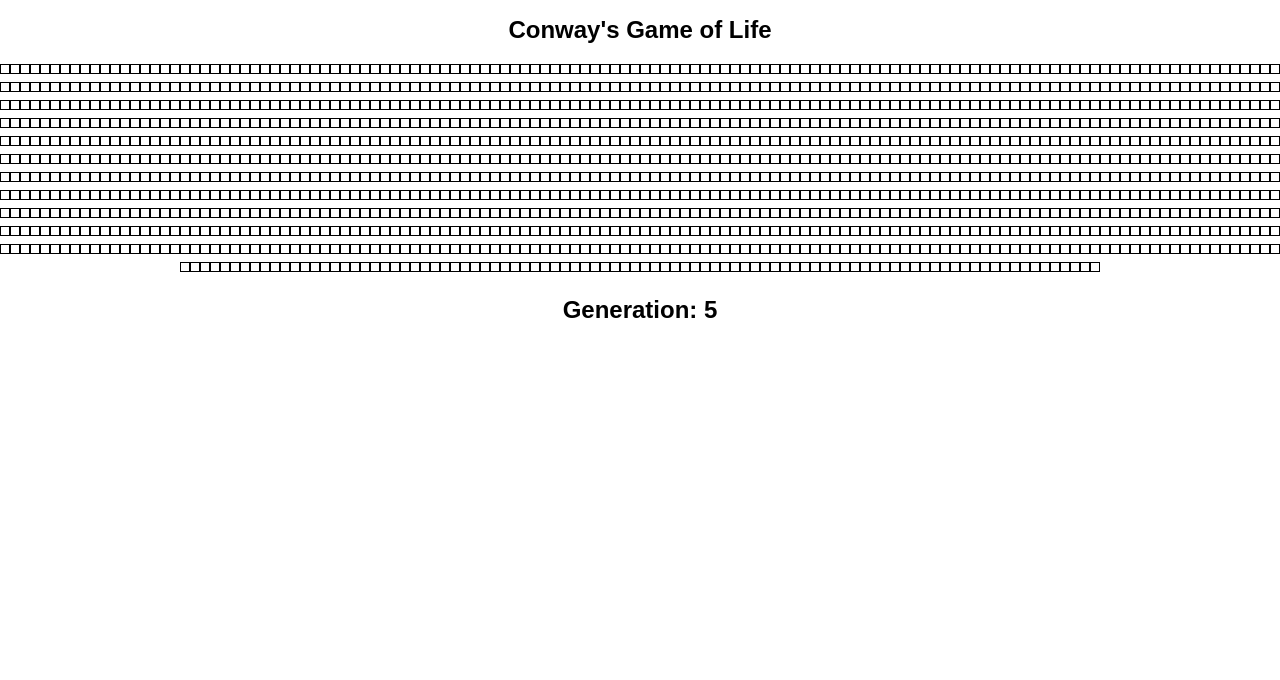
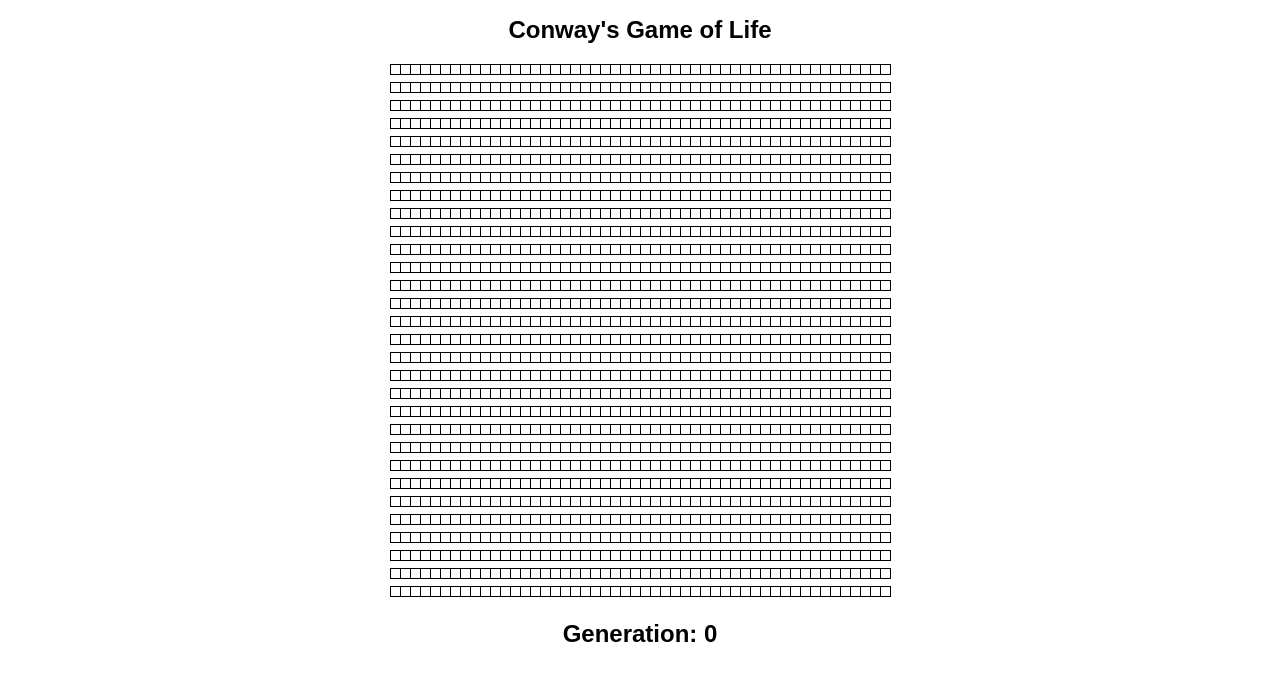
Before and after one commit to Schmidt-Aaron/gof-react, a React (Create React App) app: page / in a window 1280 px wide. Shown: the top 680 px of the page. Built offline with nearby package versions, Linux system fonts and the light colour scheme.

Commit message:
minor changes

```diff
--- a/src/App.css
+++ b/src/App.css
@@ -1,10 +1,7 @@
 .App {
-  text-align: center;
-}
-
-.App-logo {
-  animation: App-logo-spin infinite 20s linear;
-  height: 80px;
+  display: flex;
+  flex-direction: column;
+  align-items: center;
 }
 
 .App-header {
@@ -26,12 +23,14 @@
 
 .box {
   display: inline-block;
-  height:10px;
-  width:10px;
+  height:11px;
+  width:11px;
   box-sizing: border-box;
   border: 1px solid black;
   padding: 0;
   margin: 0;
+  margin-bottom: -1px;
+  margin-right: -1px;
 }
  .on {
    background-color: green;
--- a/src/App.js
+++ b/src/App.js
@@ -7,7 +7,7 @@ class App extends Component {
 
 
     this.state =  {
-      generations: 5,
+      generations: 0,
       gridX: 50,
       gridY: 30,
     }
@@ -39,21 +39,42 @@ class App extends Component {
 }
 
 class Box extends Component {
+  render(){
+    const {
+      xPos,
+      yPos,
+      cellID,
+    } = this.props;
+
+    return (
+      <div
+        id={cellID}
+        className="box"
+        xpos={xPos}
+        ypos={yPos}
+      />
+    );
+  }
 
 }
 
 class Grid extends Component {
-
   render() {
     const  { gridX, gridY } = this.props;
-    const width = gridX * 18;
+    const width = gridX * 10;
     let gridArr = [];
 
-    for ( let i = 0; i < gridX; i++ ) {
-      for( let j = 0; j < gridY; j++ ){
+    for ( let i = 0; i < gridY; i++ ) {
+      for( let j = 0; j < gridX; j++ ){
         let cellID = `${i}_${j}`;
+
         gridArr.push(
-          <span id={cellID} key={cellID} className="box"></span>
+          <Box
+            key={cellID}
+            cellID={cellID}
+            xPos={i}
+            yPos={j}
+          />
         )
       }
     }
@@ -61,11 +82,11 @@ class Grid extends Component {
     return (
       <div
         className="grid"
-        // style={{ width: width }}
+        style={{width: width}}
       >
         {gridArr}
       </div>
-    )
+    );
   }
 }
 
```
